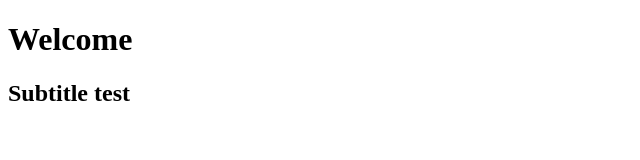
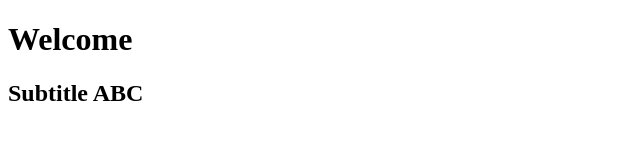
Before and after one commit to temildan/project1, a plain HTML site: page index.html in a window 1280 px wide. Shown: the full height of the page, 0-640 px from the left. Drawn offline with Linux system fonts and the light colour scheme.

Commit message:
Update index.html

```diff
--- a/index.html
+++ b/index.html
@@ -7,6 +7,6 @@
 </head>
 <body>
     <h1>Welcome</h1>
-    <h2>Subtitle test</h2>
+    <h2>Subtitle ABC</h2>
 </body>
 </html>
```
